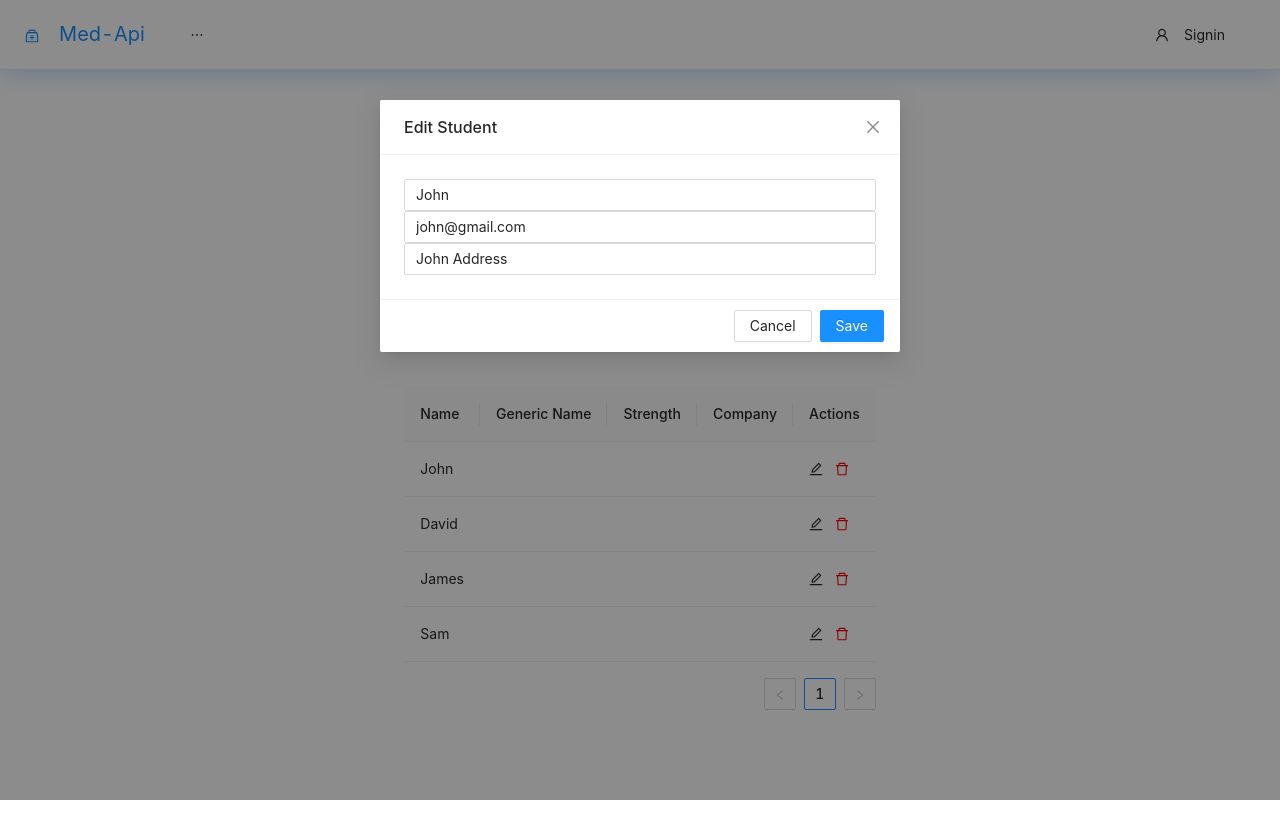
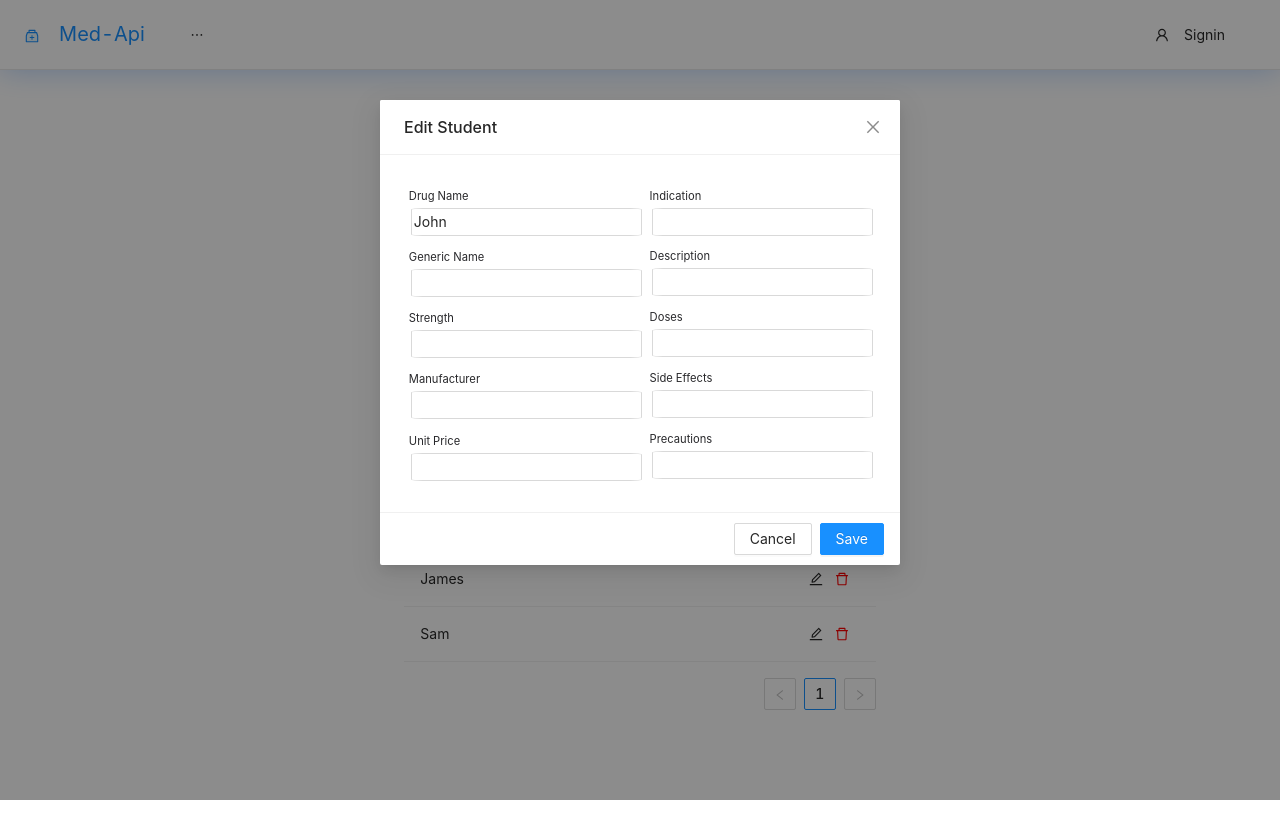
Before and after one commit to nabin47/med-api, a React (Create React App) app in the folder client/: page /DataTable/DataTable in a window 1280 px wide. Both pictures are taken after a click on the element 816 px from the left and 469 px from the top of the page. Shown: the top 838 px of the page. Built offline with nearby package versions, Linux system fonts and the light colour scheme.

Commit message:
Add style for modal form

```diff
--- a/client/src/DataTable/DataTable.js
+++ b/client/src/DataTable/DataTable.js
@@ -1,5 +1,6 @@
 import "antd/dist/antd.css";
 import "../DataTable/Table.css";
+import "../Modal/Form.css"
 import { Button, Table, Modal, Input } from "antd";
 import { useState } from "react";
 import { EditOutlined, DeleteOutlined } from "@ant-design/icons";
@@ -126,6 +127,7 @@ function DataTable() {
         {/* <Button onClick={onAddStudent}>Add a new Student</Button> */}
         <Table columns={columns} dataSource={dataSource}></Table>
         <Modal
+          className="edit-modal-area"
           title="Edit Student"
           visible={isEditing}
           okText="Save"
@@ -145,7 +147,13 @@ function DataTable() {
             resetEditing();
           }}
         >
+          <div className="form-body">
+            <div className="form-col">
+              <div className="form-group">
+                <label>Drug Name</label>
                 <Input
+                  required
+                  className="form-ip-box"
                   value={editingStudent?.name}
                   onChange={(e) => {
                     setEditingStudent((pre) => {
@@ -153,22 +161,123 @@ function DataTable() {
                     });
                   }}
                 />
+              </div>
+              <div className="form-group">
+                <label>Generic Name</label>
                 <Input
-            value={editingStudent?.email}
+                  required
+                  className="form-ip-box"
+                  value={editingStudent?.generic_name}
                   onChange={(e) => {
                     setEditingStudent((pre) => {
-                return { ...pre, email: e.target.value };
+                      return { ...pre, generic_name: e.target.value };
                     });
                   }}
                 />
+              </div>
+              <div className="form-group">
+                <label>Strength</label>
                 <Input
-            value={editingStudent?.address}
+                  required
+                  className="form-ip-box"
+                  value={editingStudent?.strength}
                   onChange={(e) => {
                     setEditingStudent((pre) => {
-                return { ...pre, address: e.target.value };
+                      return { ...pre, strength: e.target.value };
                     });
                   }}
                 />
+              </div>
+              <div className="form-group">
+                <label>Manufacturer</label>
+                <Input
+                  required
+                  className="form-ip-box"
+                  value={editingStudent?.company}
+                  onChange={(e) => {
+                    setEditingStudent((pre) => {
+                      return { ...pre, company: e.target.value };
+                    });
+                  }}
+                />
+              </div>
+              <div className="form-group">
+                <label>Unit Price</label>
+                <Input
+                  className="form-ip-box"
+                  value={editingStudent?.price}
+                  onChange={(e) => {
+                    setEditingStudent((pre) => {
+                      return { ...pre, price: e.target.value };
+                    });
+                  }}
+                />
+              </div>
+            </div>
+
+            <div className="form-col">
+              <div className="form-group">
+                <label>Indication</label>
+              <Input
+                className="form-ip-box"
+                value={editingStudent?.indication}
+                onChange={(e) => {
+                  setEditingStudent((pre) => {
+                    return { ...pre, indication: e.target.value };
+                  });
+                }}
+              />
+              </div>
+              <div className="form-group">
+                <label>Description</label>
+                <Input
+                  className="form-ip-box"
+                  value={editingStudent?.description}
+                  onChange={(e) => {
+                    setEditingStudent((pre) => {
+                      return { ...pre, description: e.target.value };
+                    });
+                  }}
+                />
+              </div>
+              <div className="form-group">
+                <label>Doses</label>
+                <Input
+                  className="form-ip-box"
+                  value={editingStudent?.doses}
+                  onChange={(e) => {
+                    setEditingStudent((pre) => {
+                      return { ...pre, doses: e.target.value };
+                    });
+                  }}
+                />
+              </div>
+              <div className="form-group">
+                <label>Side Effects</label>
+                <Input
+                  className="form-ip-box"
+                  value={editingStudent?.side_effect}
+                  onChange={(e) => {
+                    setEditingStudent((pre) => {
+                      return { ...pre, side_effect: e.target.value };
+                    });
+                  }}
+                />
+              </div>
+              <div className="form-group">
+                <label>Precautions</label>
+                <Input
+                  className="form-ip-box"
+                  value={editingStudent?.precautions}
+                  onChange={(e) => {
+                    setEditingStudent((pre) => {
+                      return { ...pre, precautions: e.target.value };
+                    });
+                  }}
+                />
+              </div>
+            </div>
+          </div>
         </Modal>
       </header>
     </div>
--- a/client/src/Modal/Form.css
+++ b/client/src/Modal/Form.css
@@ -1,3 +1,12 @@
+.add-modal-title {
+    margin: 0;
+    color: rgba(0, 0, 0, 0.85);
+    font-weight: 500;
+    font-size: 16px;
+    line-height: 22px;
+    word-wrap: break-word;
+}
+
 .form-body {
     display: flex;
     flex-direction: row;
@@ -27,10 +36,13 @@ h1 {
 }
 
 .modal-area {
-    border-radius: 5%;
-    width: 500px;
-    display: flex;
-    justify-content: space-around;
+    position: relative;
+    background-color: #fff;
+    background-clip: padding-box;
+    border: 0;
+    border-radius: 2px;
+    box-shadow: 0 3px 6px -4px rgb(0 0 0 / 12%), 0 6px 16px 0 rgb(0 0 0 / 8%), 0 9px 28px 8px rgb(0 0 0 / 5%);
+    pointer-events: auto;
 }
 
 form-body.form-group.form-control {
@@ -38,3 +50,14 @@ form-body.form-group.form-control {
     padding: 20px;
     border-color: #28282B;
 }
+
+.edit-modal-area {
+    border-radius: 5%;
+    width: 60vw;
+}
+
+.form-ip-box {
+    margin: 2px;
+    border-radius: 5%;
+    padding: 2px;
+}
--- a/client/src/Modal/Form.js
+++ b/client/src/Modal/Form.js
@@ -4,50 +4,50 @@ import './Form.css';
 export const Form = ({ onSubmit }) => {
   return (
     <form onSubmit={onSubmit}>
-      <h1>Add Medicine</h1>
+      <h1 className='add-modal-title'>Add Medicine</h1>
       <div className='form-body'>
         <div className='form-col'>
           <div className="form-group">
             <label >Drug name</label>
-            <input className="form-control" id="drug-name" />
+            <input className="form-control form-ip-box" id="drug-name" required/>
           </div>
           <div className="form-group">
             <label>Drug Generic name</label>
-            <input className="form-control" id="drug-generic-name"/>
+            <input className="form-control form-ip-box" id="drug-generic-name" required/>
           </div>
           <div className="form-group">
             <label >Strength</label>
-            <input className="form-control" id="strength"/>
+            <input className="form-control form-ip-box" id="strength" required/>
           </div>
           <div className="form-group">
-            <label >Manufacturer</label>
-            <input className="form-control" id="manufacturer"/>
+            <label >Company</label>
+            <input className="form-control form-ip-box" id="Company" required/>
           </div>
           <div className="form-group">
             <label >Unit Price</label>
-            <input className="form-control" id="unit-price"/>
+            <input className="form-control form-ip-box" id="unit-price"/>
           </div>
         </div>
         <div className='form-col'>
           <div className="form-group">
             <label >Indication</label>
-            <input className="form-control" id="indication"/>
+            <input className="form-control form-ip-box" id="indication"/>
           </div>
           <div className="form-group">
             <label >Description</label>
-            <input className="form-control" id="description"/>
+            <input className="form-control form-ip-box" id="description"/>
           </div>
           <div className="form-group">
             <label >Doses</label>
-            <input className="form-control" id="doses"/>
+            <input className="form-control form-ip-box" id="doses"/>
           </div>
           <div className="form-group">
             <label >Side Effects</label>
-            <input className="form-control" id="side-effects"/>
+            <input className="form-control form-ip-box" id="side-effects"/>
           </div>
           <div className="form-group">
             <label >Precaution</label>
-            <input className="form-control" id="precaution"/>
+            <input className="form-control form-ip-box" id="precaution"/>
           </div>
         </div>
       </div>
--- a/client/src/Modal/Modal.js
+++ b/client/src/Modal/Modal.js
@@ -37,7 +37,7 @@ export const Modal = ({
               <path d="M 10,10 L 30,30 M 30,10 L 10,30" />
             </svg>
           </button>
-          <div className="modal-body w-75 p-3">
+          <div className="modal-body w-100 p-3">
             <Form onSubmit={onSubmit} />
           </div>
         </div>
```
Lines whose indentation alone changed are shown as unchanged.
